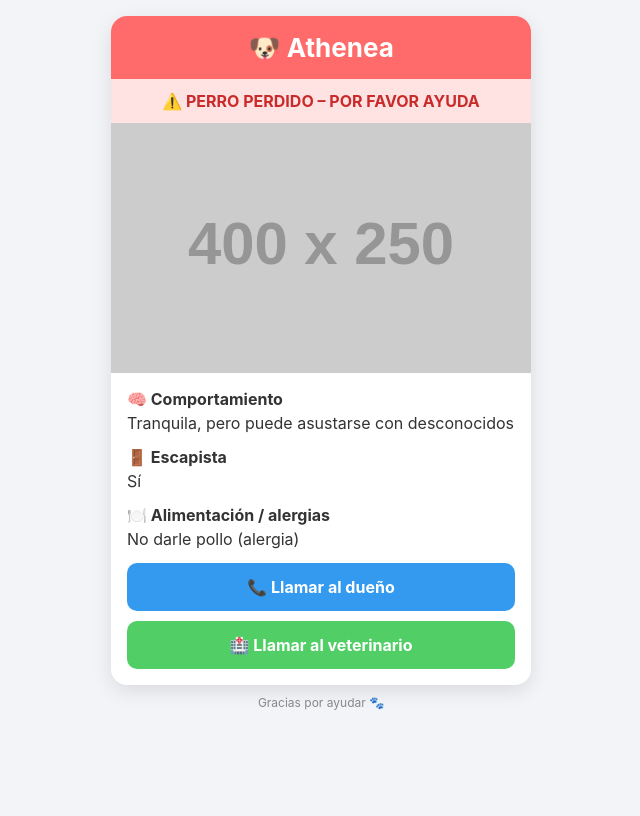
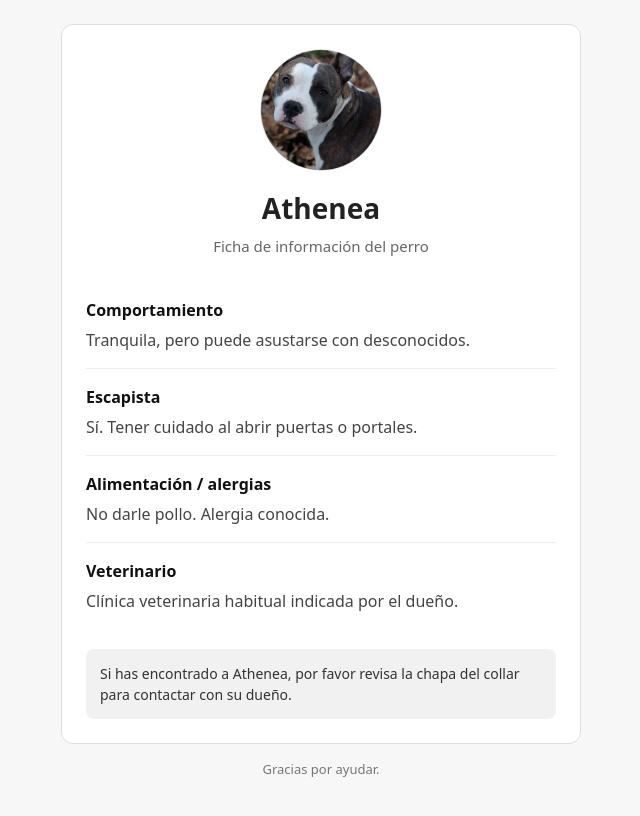
Before and after one commit to quierounperro/infoperro, a plain HTML site: page QXRoZW5lYVNvbmlh/index.html in a window 1280 px wide. Shown: the whole page, without its empty margins (319-959 px from the left). Drawn offline with Linux system fonts and the light colour scheme; placeholder pictures from the web are drawn by us.

Commit message:
Update index.html

```diff
--- a/QXRoZW5lYVNvbmlh/index.html
+++ b/QXRoZW5lYVNvbmlh/index.html
@@ -9,142 +9,124 @@
   <style>
     body {
       margin: 0;
-      font-family: -apple-system, BlinkMacSystemFont, sans-serif;
-      background: #f2f4f8;
-      color: #333;
+      font-family: system-ui, -apple-system, BlinkMacSystemFont, "Segoe UI", sans-serif;
+      background: #f7f7f7;
+      color: #222;
+      line-height: 1.5;
     }
 
-    .container {
-      max-width: 420px;
-      margin: auto;
-      padding: 16px;
+    .page {
+      max-width: 520px;
+      margin: 0 auto;
+      padding: 24px 16px;
     }
 
     .card {
-      background: white;
-      border-radius: 16px;
-      overflow: hidden;
-      box-shadow: 0 6px 20px rgba(0,0,0,0.1);
-    }
-
-    .header {
-      background: #ff6b6b;
-      color: white;
-      padding: 16px;
-      text-align: center;
-    }
-
-    .header h1 {
-      margin: 0;
-      font-size: 26px;
-    }
-
-    .alert {
-      background: #ffe3e3;
-      color: #c92a2a;
-      padding: 12px;
-      text-align: center;
-      font-weight: bold;
+      background: #fff;
+      border: 1px solid #ddd;
+      border-radius: 12px;
+      padding: 24px;
     }
 
     .photo {
-      width: 100%;
-      height: 250px;
-      background: #ddd;
-      background-size: cover;
-      background-position: center;
+      width: 120px;
+      height: 120px;
+      border-radius: 50%;
+      object-fit: cover;
+      display: block;
+      margin: 0 auto 16px;
+      border: 1px solid #ddd;
     }
 
-    .content {
-      padding: 16px;
+    h1 {
+      margin: 0;
+      text-align: center;
+      font-size: 28px;
+      font-weight: 600;
+    }
+
+    .subtitle {
+      text-align: center;
+      color: #666;
+      margin: 6px 0 24px;
+      font-size: 15px;
     }
 
     .section {
-      margin-bottom: 14px;
+      border-top: 1px solid #eee;
+      padding: 16px 0;
+    }
+
+    .section:first-of-type {
+      border-top: 0;
     }
 
     .label {
-      font-weight: bold;
       display: block;
-      margin-bottom: 4px;
+      font-weight: 600;
+      margin-bottom: 6px;
+      color: #111;
     }
 
-    .btn {
-      display: block;
-      text-align: center;
-      padding: 14px;
-      margin-top: 10px;
-      border-radius: 10px;
-      text-decoration: none;
-      color: white;
-      font-weight: bold;
-      font-size: 16px;
+    .text {
+      color: #444;
+      margin: 0;
     }
 
-    .owner {
-      background: #339af0;
-    }
-
-    .vet {
-      background: #51cf66;
+    .notice {
+      margin-top: 20px;
+      padding: 14px;
+      background: #f1f1f1;
+      border-radius: 8px;
+      color: #333;
+      font-size: 14px;
     }
 
     .footer {
       text-align: center;
-      font-size: 12px;
-      color: #888;
-      margin-top: 10px;
+      margin-top: 16px;
+      color: #777;
+      font-size: 13px;
     }
   </style>
 </head>
+
 <body>
+  <main class="page">
+    <section class="card">
 
-<div class="container">
-  <div class="card">
+      <img class="photo" src="ate.png" alt="Foto de Athenea">
 
-    <div class="header">
-      <h1>🐶 Athenea</h1>
-    </div>
-
-    <div class="alert">
-      ⚠️ PERRO PERDIDO – POR FAVOR AYUDA
-    </div>
-
-    <!-- FOTO (pon aquí la URL de tu imagen) -->
-    <div class="photo" style="background-image: url('https://via.placeholder.com/400x250');"></div>
-
-    <div class="content">
+      <h1>Athenea</h1>
+      <p class="subtitle">Ficha de información del perro</p>
 
       <div class="section">
-        <span class="label">🧠 Comportamiento</span>
-        Tranquila, pero puede asustarse con desconocidos
+        <span class="label">Comportamiento</span>
+        <p class="text">Tranquila, pero puede asustarse con desconocidos.</p>
       </div>
 
       <div class="section">
-        <span class="label">🚪 Escapista</span>
-        Sí
+        <span class="label">Escapista</span>
+        <p class="text">Sí. Tener cuidado al abrir puertas o portales.</p>
       </div>
 
       <div class="section">
-        <span class="label">🍽️ Alimentación / alergias</span>
-        No darle pollo (alergia)
+        <span class="label">Alimentación / alergias</span>
+        <p class="text">No darle pollo. Alergia conocida.</p>
       </div>
 
-      <a class="btn owner" href="tel:+34123456789">
-        📞 Llamar al dueño
-      </a>
+      <div class="section">
+        <span class="label">Veterinario</span>
+        <p class="text">Clínica veterinaria habitual indicada por el dueño.</p>
+      </div>
 
-      <a class="btn vet" href="tel:+34987654321">
-        🏥 Llamar al veterinario
-      </a>
+      <div class="notice">
+        Si has encontrado a Athenea, por favor revisa la chapa del collar para contactar con su dueño.
+      </div>
 
-    </div>
-  </div>
+    </section>
 
-  <div class="footer">
-    Gracias por ayudar 🐾
-  </div>
-</div>
-
+    <p class="footer">Gracias por ayudar.</p>
+  </main>
 </body>
 </html>
```
